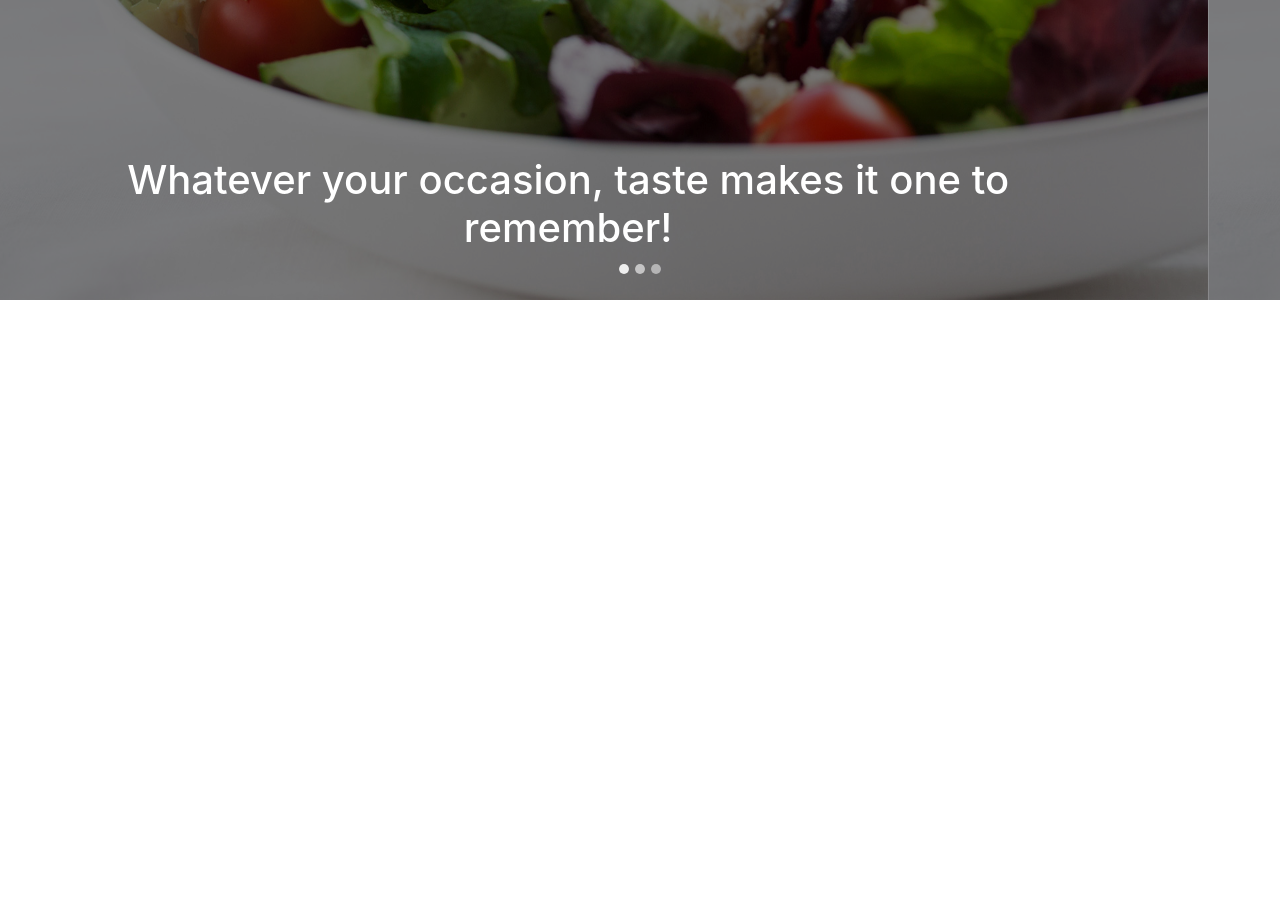
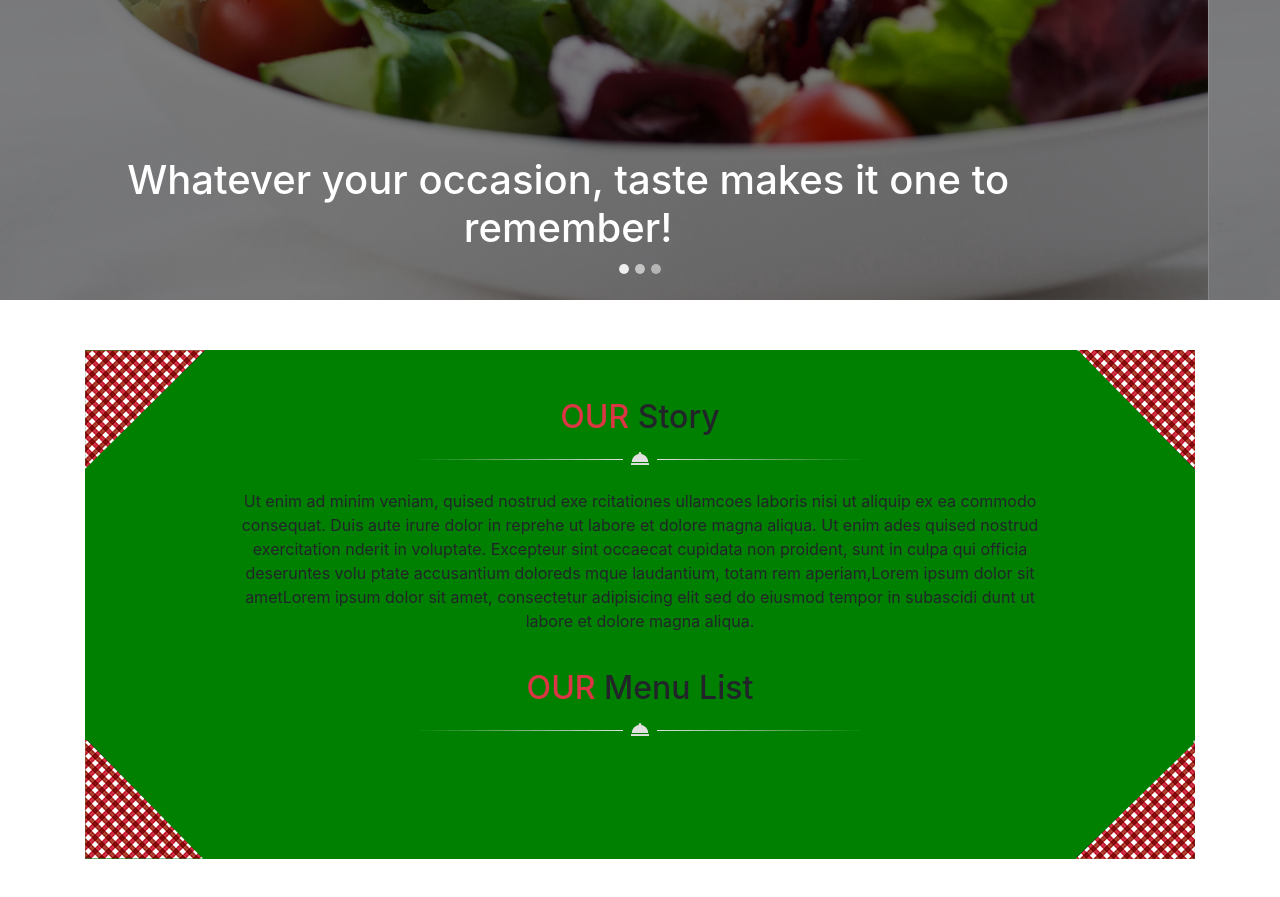
Before and after one commit to ThomasTrivier/cooking, a website: page index.html in a window 1280 px wide. Shown: the part 553-1450 px from the top of the page. Before the commit the page ends 853 px from the top, so only its background shows below. Drawn offline with nearby package versions, Linux system fonts and the light colour scheme.

Commit message:
Section info 1.0

```diff
--- /dev/null
+++ b/assets/sass/_general.sass
@@ -0,0 +1,18 @@
+.content
+    .info
+        background-image: url("../img/main_bg.jpg")
+        background-size: cover
+        background-position: center
+        background-repeat: no-repeat
+        text-align: center
+        .container
+            background-color: green
+            margin: 50px 0
+            .story
+                p
+                    padding: 20px 140px
+                span
+                    color: $danger
+            .menu
+                span
+                    color: $danger
--- a/assets/sass/main.sass
+++ b/assets/sass/main.sass
@@ -1,2 +1,3 @@
 @import "../../node_modules/bootstrap/scss/bootstrap.scss"
 @import "./_header.sass"
+@import "./_general.sass"
--- a/index.html
+++ b/index.html
@@ -89,6 +89,47 @@
             </div>
         </div>
     </header>
+    <div class="content container">
+        <section class="info">
+            <div class="container">
+                <div class="story">
+                    <div class="row">
+                        <div class="col-2 text-left pl-0">
+                            <img src="./assets/img/box-left-top.png">
+                        </div>
+                        <div class="col-8 text-center">
+                            <h2 class="pt-5"><span>OUR</span> Story</h2>
+                            <img src="./assets/img/decoration_line.png" alt="">
+                        </div>
+                        <div class="col-2 text-right pr-0">
+                            <img src="./assets/img/box-right-top.png">
+                        </div>
+                    </div>
+                    <p>Ut enim ad minim veniam, quised nostrud exe rcitationes ullamcoes laboris nisi ut aliquip ex ea
+                        commodo consequat. Duis aute irure dolor in reprehe ut labore et dolore magna aliqua. Ut enim
+                        ades quised nostrud exercitation nderit in voluptate. Excepteur sint occaecat cupidata non
+                        proident, sunt in culpa qui officia deseruntes volu ptate accusantium doloreds mque laudantium,
+                        totam rem aperiam,Lorem ipsum dolor sit ametLorem ipsum dolor sit amet, consectetur adipisicing
+                        elit sed do eiusmod tempor in subascidi dunt ut labore et dolore magna aliqua.</p>
+                </div>
+                <div class="menu">
+                    <h2><span>OUR</span> Menu List</h2>
+                    <img src="./assets/img/decoration_line.png" alt="">
+                    <aside>
+
+                    </aside>
+                    <div class="row">
+                        <div class="col-6 text-left pl-0">
+                            <img src="./assets/img/box-bottom-left.png" alt="">
+                        </div>
+                        <div class="col-6 text-right pr-0">
+                            <img src="./assets/img/box-bottom_right.png" alt="">
+                        </div>
+                    </div>
+                </div>
+            </div>
+        </section>
+    </div>
 
     <script src="./node_modules/jquery/dist/jquery.js"></script>
     <script src="./node_modules/bootstrap/dist/js/bootstrap.js"></script>
```
Also changed, not shown: assets/css/main.css, 1 other file.
